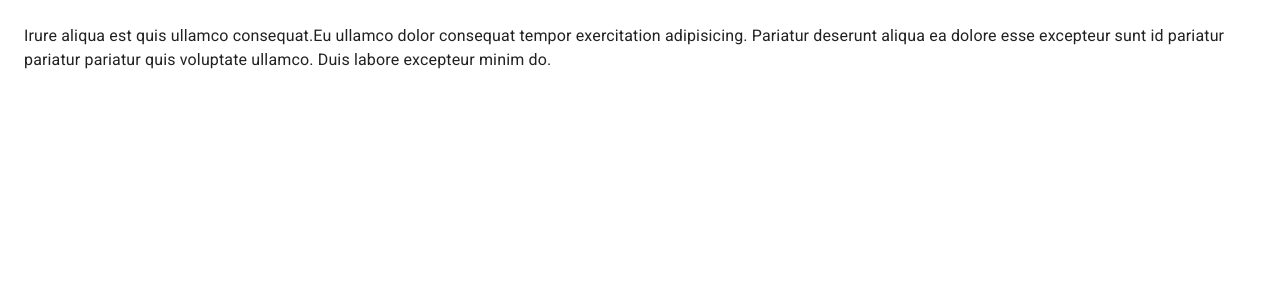
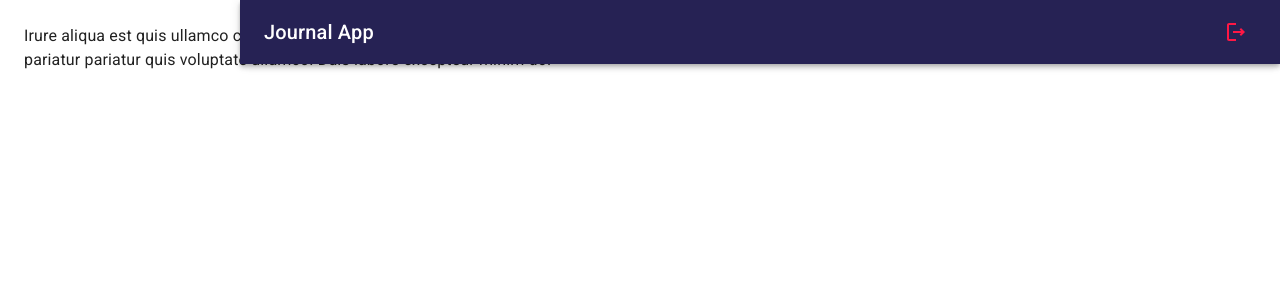
Before and after one commit to jorge2805/journal-app-new-version, a React (Vite) app: page / in a window 1280 px wide. Shown: the top 300 px of the page. Built offline with nearby package versions, Linux system fonts and the light colour scheme.

Commit message:
Creating NavBar

```diff
--- /dev/null
+++ b/src/journal/components/NavBar.jsx
@@ -0,0 +1,32 @@
+import { LogoutOutlined, MenuOutlined } from "@mui/icons-material"
+import { AppBar, Grid, IconButton, Toolbar, Typography } from "@mui/material"
+
+export const NavBar = ({drawerWidth = 240}) => {
+  return (
+    <AppBar
+        position="fixed"
+        sx={{
+            width: { sm: `calc(100% - ${ drawerWidth }px)`},
+            ml: { sm: `${ drawerWidth }px` }
+         }}
+    >
+        <Toolbar>
+            <IconButton
+                color="inherit"
+                edge="start"
+                sx={{mr: 2, display: {sm: 'none'}}}
+            >
+                <MenuOutlined/>
+            </IconButton>
+
+            <Grid container direction='row' justifyContent='space-between' alignItems='center'>
+                <Typography variant="h6" noWrap component='div'> Journal App</Typography>
+                <IconButton color='error' >
+                    <LogoutOutlined/>
+                </IconButton>
+            </Grid>
+
+        </Toolbar>
+    </AppBar>
+  )
+}
--- /dev/null
+++ b/src/journal/components/index.js
@@ -0,0 +1 @@
+export * from './NavBar';
--- a/src/journal/layout/JournalLayout.jsx
+++ b/src/journal/layout/JournalLayout.jsx
@@ -1,10 +1,13 @@
 import { Box } from "@mui/material"
+import { NavBar } from "../components"
+
+const drawerWidth = 240;
 
 export const JournalLayout = ({children}) => {
   return (
     <Box sx={{ display: 'flex' }}>
 
-        {/* NavBar */}
+        <NavBar drawerWidth={drawerWidth}/>
 
         {/* Sidebar */}
 
```
